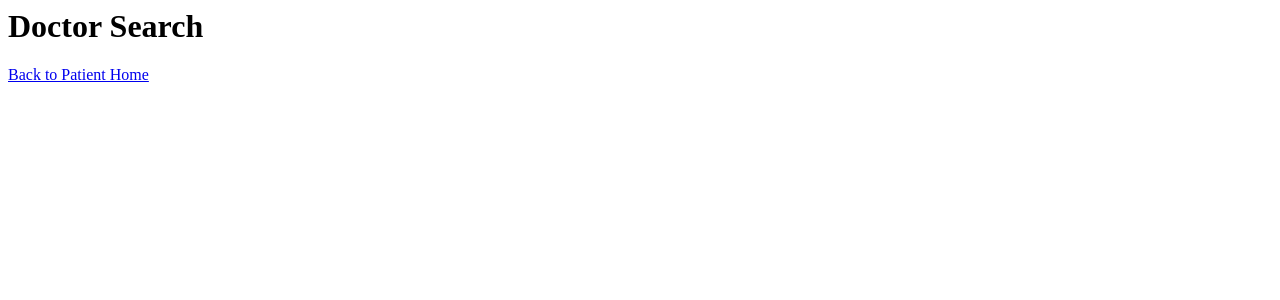
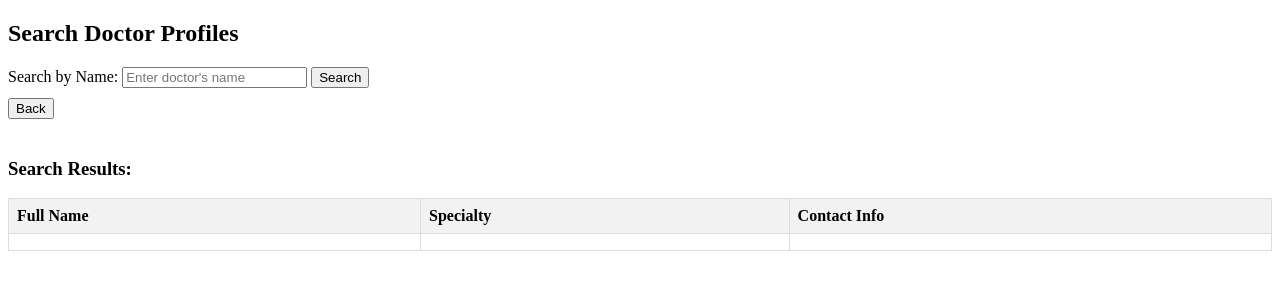
Before and after one commit to KhoaDao03/4521-Group13, a Flask app: page /doctorsearch in a window 1280 px wide. Shown: the top 300 px of the page. Run offline with Flask 3, Linux system fonts and the light colour scheme; tables that the repository leaves empty or names only in its code hold one stand-in row (values such as "Sample post"); lists and menus that the app fills with data are empty.

Commit message:
add doctor search

```diff
--- a/app.py
+++ b/app.py
@@ -133,9 +133,23 @@ def patientappointments():
 def billing():
     return render_template('billing.html')
 
-@app.route('/doctorsearch')
+@app.route('/doctorsearch', methods=['GET', 'POST'])
 def doctorsearch():
-    return render_template('doctorSearch.html')
+    conn = get_db_connection()
+    cursor = conn.cursor(dictionary=True)
+    search_query = request.form.get('search_query', '')
+
+    if request.method == 'POST' and search_query:
+        cursor.execute("SELECT * FROM DoctorProfiles WHERE FullName LIKE %s", (f"%{search_query}%",))
+    else:
+        cursor.execute("SELECT * FROM DoctorProfiles")
+
+    doctors = cursor.fetchall()
+    cursor.close()
+    conn.close()
+    return render_template('doctorSearch.html', doctors=doctors, search_query=search_query)
+
+
 
 
 @app.route('/addPatient', methods=['POST'])
--- a/templates/doctorSearch.html
+++ b/templates/doctorSearch.html
@@ -1,3 +1,58 @@
-<h1>Doctor Search</h1>
+<!DOCTYPE html>
+<html lang="en">
+<head>
+    <meta charset="UTF-8">
+    <title>Doctor Search</title>
+    <style>
+        table {
+            width: 100%;
+            border-collapse: collapse;
+        }
+        th, td {
+            border: 1px solid #ddd;
+            padding: 8px;
+            text-align: left;
+        }
+        th {
+            background-color: #f2f2f2;
+        }
+        .back-button {
+            margin-top: 10px;
+            margin-bottom: 20px;
+        }
+    </style>
+</head>
+<body>
+    <h2>Search Doctor Profiles</h2>
+    <form action="/doctorsearch" method="post">
+        Search by Name: <input type="text" name="search_query" value="{{ search_query }}" placeholder="Enter doctor's name">
+        <input type="submit" value="Search">
+    </form>
 
-<p><a href="/patienthome">Back to Patient Home</a></p>
+    <button onclick="window.history.back();" class="back-button">Back</button>
+
+    <h3>Search Results:</h3>
+    {% if doctors %}
+        <table>
+            <thead>
+                <tr>
+                    <th>Full Name</th>
+                    <th>Specialty</th>
+                    <th>Contact Info</th>
+                </tr>
+            </thead>
+            <tbody>
+                {% for doctor in doctors %}
+                <tr>
+                    <td>{{ doctor['FullName'] }}</td>
+                    <td>{{ doctor['Specialty'] }}</td>
+                    <td>{{ doctor['ContactInfo'] }}</td>
+                </tr>
+                {% endfor %}
+            </tbody>
+        </table>
+    {% else %}
+        <p>No results found.</p>
+    {% endif %}
+</body>
+</html>
```
